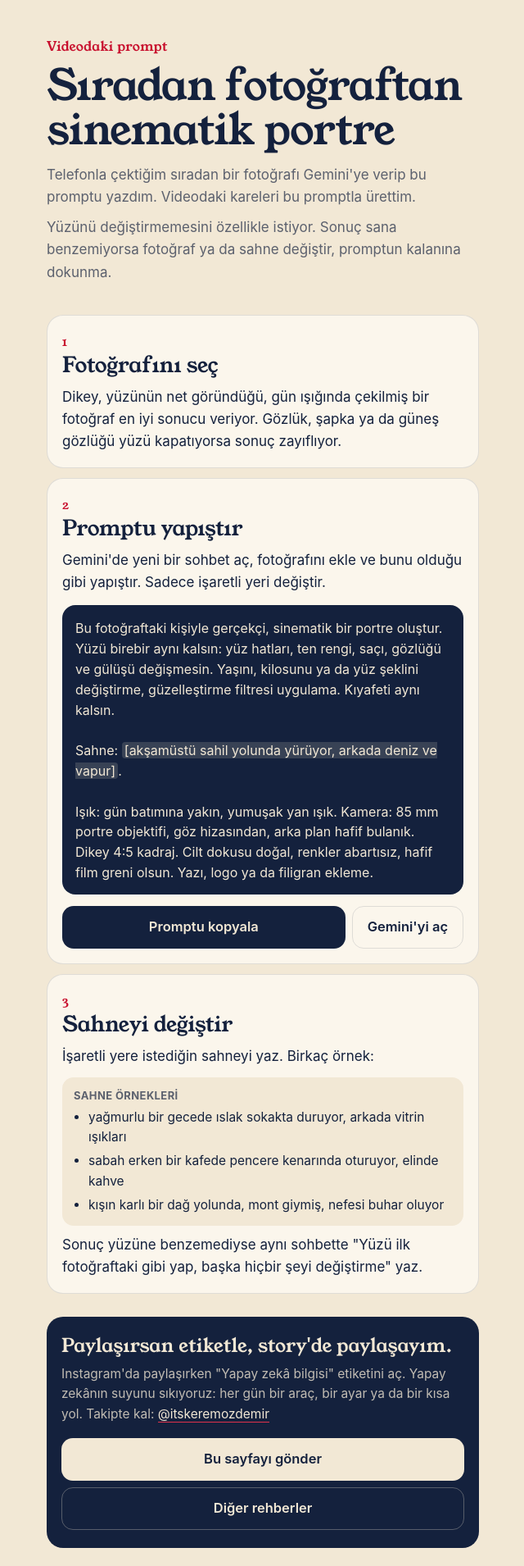
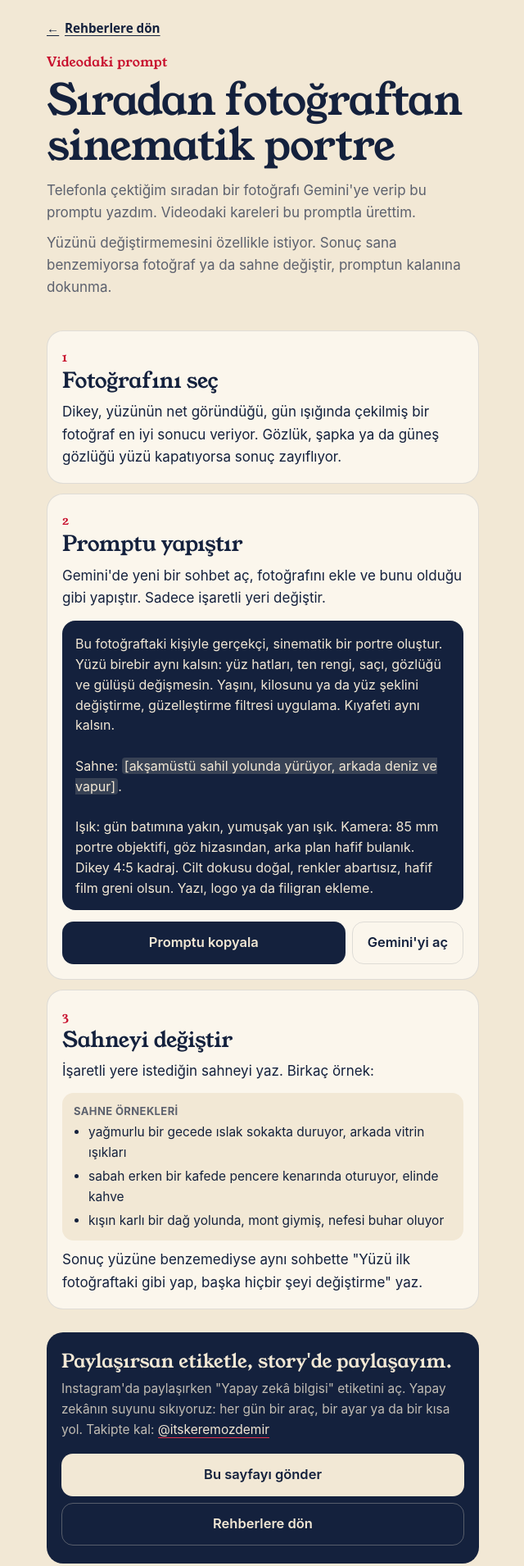
Before and after one commit to keremozdemir12/fotograf-promptu, a plain HTML site: page index.html in a window 1280 px wide. Shown: the whole page at 82% size, without its empty margins (319-959 px from the left). Drawn offline with Linux system fonts and the light colour scheme.

Commit message:
Rehberden ana sayfadaki ilgili bölüme dönüş ekle

```diff
--- a/index.html
+++ b/index.html
@@ -62,11 +62,16 @@ footer .ig { color: var(--cream); text-decoration: none; border-bottom: 1px soli
   .btn:active { transform: none; }
   .toast, .toast.on { transform: translate(-50%, 0); }
 }
+.back-guide { display:inline-flex; align-items:center; gap:.45em; min-height:44px; margin:0 0 .45em; color:inherit; font:600 .95rem/1.25 system-ui,sans-serif; text-decoration:underline; text-underline-offset:.22em; }
+.back-guide:focus-visible { outline:2px solid currentColor; outline-offset:3px; }
+header:has(.back-guide) { padding-top:12px; }
+footer .back-guide { margin:.4em 0 0; color:inherit; }
 </style>
 </head>
 <body>
 <div class="wrap">
   <header>
+    <a class="back-guide" href="/#rehber-fotograf-promptu"><span aria-hidden="true">←</span> Rehberlere dön</a>
     <div class="kicker">Videodaki prompt</div>
     <h1>Sıradan fotoğraftan sinematik portre</h1>
     <p>Telefonla çektiğim sıradan bir fotoğrafı Gemini'ye verip bu promptu yazdım. Videodaki kareleri bu promptla ürettim.</p>
@@ -109,7 +114,7 @@ footer .ig { color: var(--cream); text-decoration: none; border-bottom: 1px soli
     <p>Instagram'da paylaşırken "Yapay zekâ bilgisi" etiketini aç. Yapay zekânın suyunu sıkıyoruz: her gün bir araç, bir ayar ya da bir kısa yol. Takipte kal: <a class="ig" href="https://www.instagram.com/itskeremozdemir/">@itskeremozdemir</a></p>
     <div class="btns">
       <button class="btn" type="button" id="share">Bu sayfayı gönder</button>
-      <a class="btn ghost" href="https://keremozdemir12.github.io/">Diğer rehberler</a>
+      <a class="btn ghost" href="/#rehber-fotograf-promptu">Rehberlere dön</a>
     </div>
   </footer>
 </div>
```
